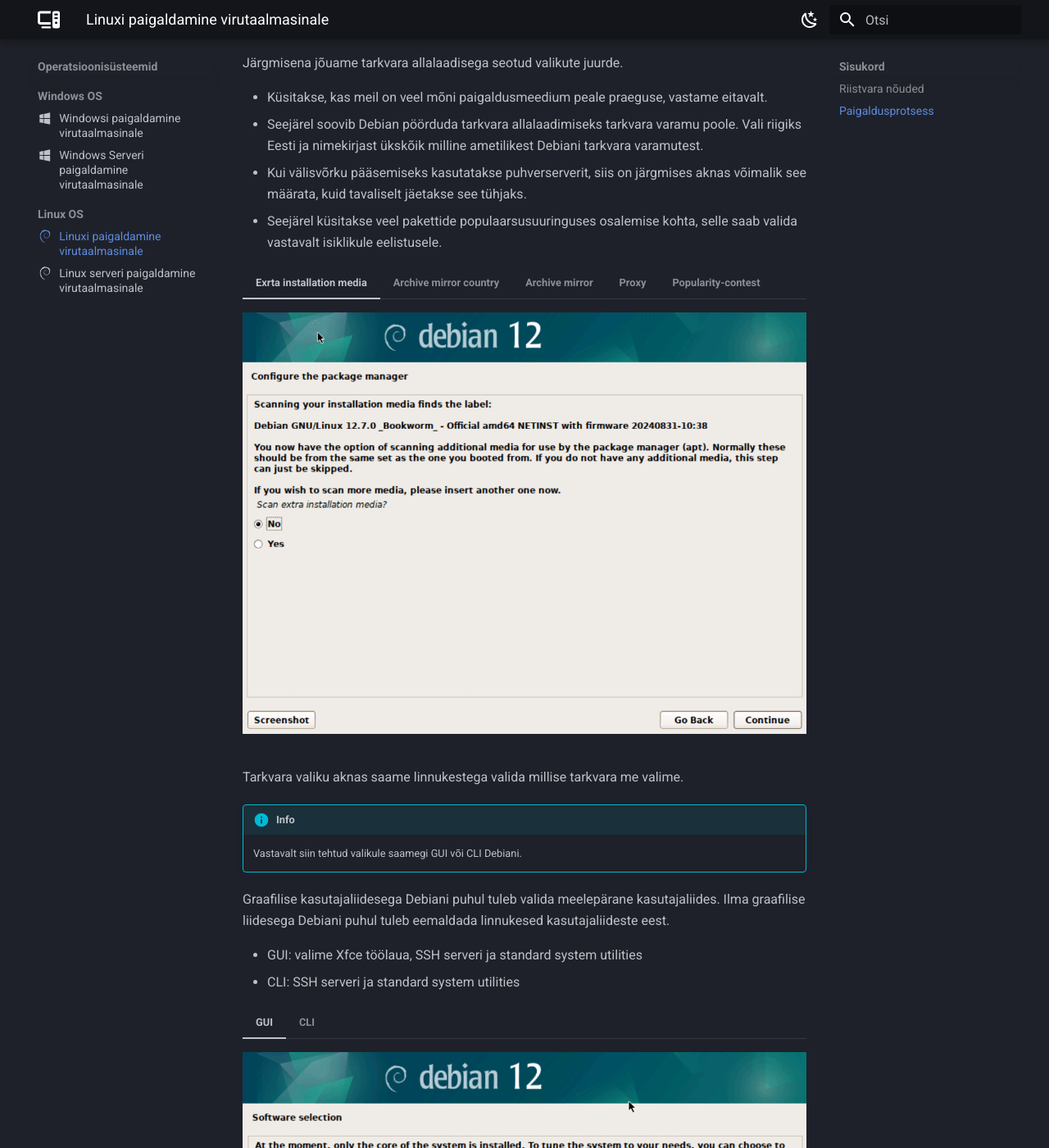
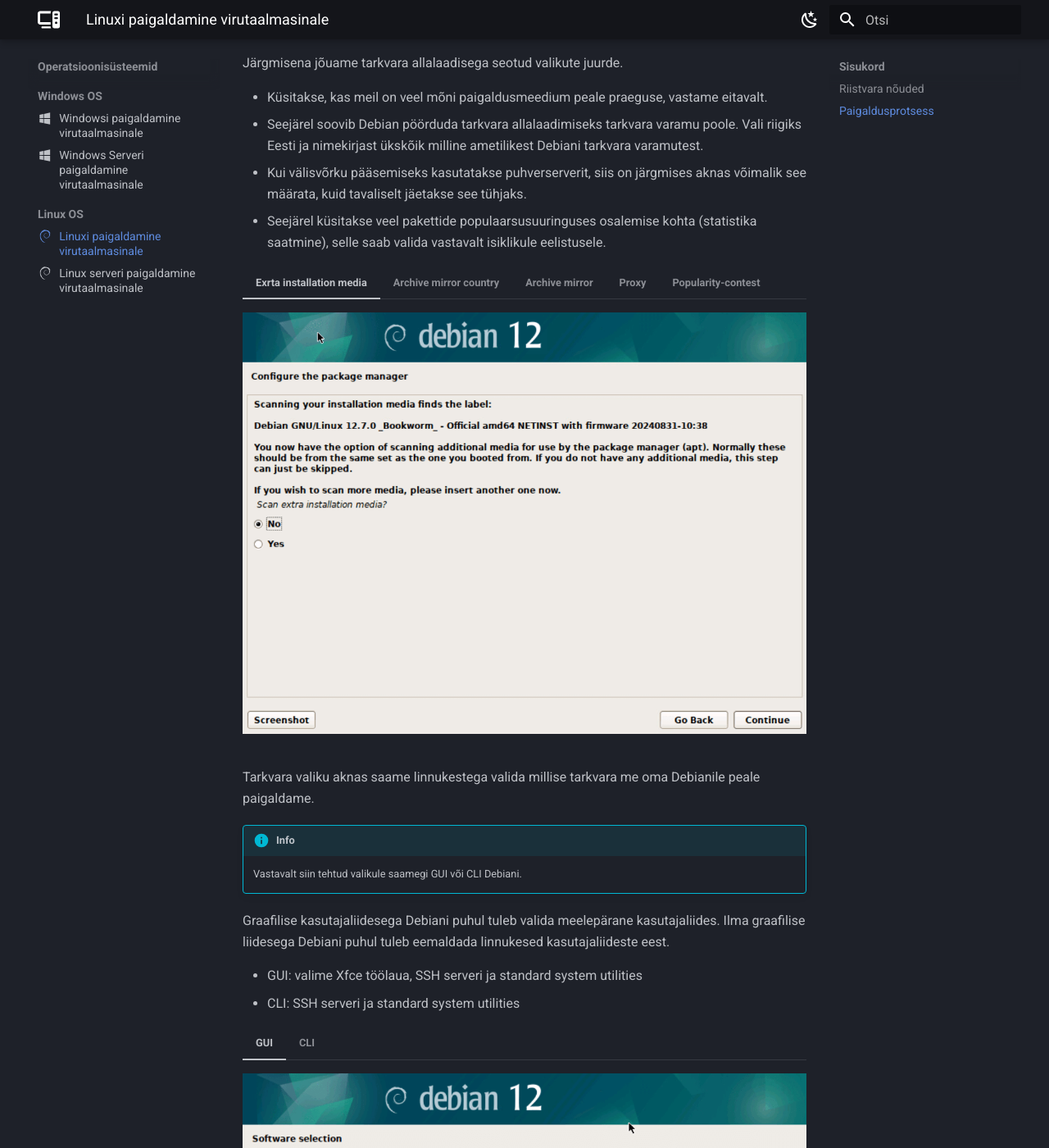
Before and after one commit to priitpaap/priitpaap.github.io, an MkDocs documentation site: the page built from docs/debpaigaldus.md, in a window 1280 px wide and 1400 px high, scrolled down 5751 px. Shown: the whole window at 82% size. Built offline with MkDocs 1.6.1 and Material for MkDocs 9.7.7, drawn with Linux system fonts in a browser that asks for light colours; some of the changed text lies outside the part shown.

Commit message:
Update debpaigaldus.md

```diff
--- a/docs/debpaigaldus.md
+++ b/docs/debpaigaldus.md
@@ -165,7 +165,7 @@
 - Küsitakse, kas meil on veel mõni paigaldusmeedium peale praeguse, vastame eitavalt.
 - Seejärel soovib Debian pöörduda tarkvara allalaadimiseks tarkvara varamu poole. Vali riigiks Eesti ja nimekirjast ükskõik milline ametilikest Debiani tarkvara varamutest.
 - Kui välisvõrku pääsemiseks kasutatakse puhverserverit, siis on järgmises aknas võimalik see määrata, kuid tavaliselt jäetakse see tühjaks.
-- Seejärel küsitakse veel pakettide populaarsusuuringuses osalemise kohta, selle saab valida vastavalt isiklikule eelistusele.
+- Seejärel küsitakse veel pakettide populaarsusuuringuses osalemise kohta (statistika saatmine), selle saab valida vastavalt isiklikule eelistusele.
 
 === "Exrta installation media"
 
@@ -188,7 +188,7 @@
     ![Installer](images/soft5.png)
 
 
-Tarkvara valiku aknas saame linnukestega valida millise tarkvara me valime.
+Tarkvara valiku aknas saame linnukestega valida millise tarkvara me oma Debianile peale paigaldame.
 
 !!! info
     Vastavalt siin tehtud valikule saamegi GUI või CLI Debiani.
@@ -207,6 +207,9 @@
     ![Installer](images/softCLI.png)
 
 Viimaseks valikuks on paigaldusprotsessis alglaaduri paigaldamine. Kui tegemist on ainukese operatsioonisüsteemiga arvutis tuleb GRUB alglaadur kindlasti paigaldada ja valida peamine ketas kuhu alglaadur lisatakse (N: sda).
+
+!!! warning
+    Kaui sa alglaadurit ei paigalda, siis ei laeta ka Debian operatsioonisüsteemi ehk peale paigaldusprotsessi Debian linux ei käivitu.
 
 === "Install GRUB"
 
```
